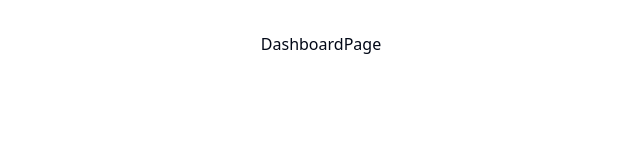
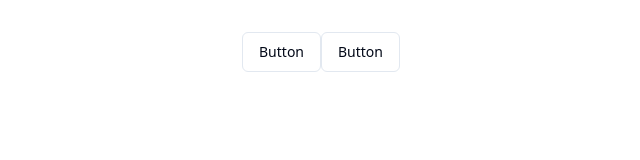
Before and after one commit to pjagbuya/CSSWENG, a React (Vite) app in the folder client/: page / in a window 1280 px wide. Shown: the top 160 px of the page, without its empty margins (319-959 px from the left). Built offline with nearby package versions, Linux system fonts and the light colour scheme.

Commit message:
test: checks if shadcn works in our project

```diff
--- a/client/package.json
+++ b/client/package.json
@@ -10,6 +10,7 @@
     "preview": "vite preview"
   },
   "dependencies": {
+    "@radix-ui/react-slot": "^1.0.2",
     "class-variance-authority": "^0.7.0",
     "clsx": "^2.1.1",
     "lucide-react": "^0.379.0",
--- /dev/null
+++ b/client/src/components/ui/button.jsx
@@ -0,0 +1,47 @@
+import * as React from "react"
+import { Slot } from "@radix-ui/react-slot"
+import { cva } from "class-variance-authority";
+
+import { cn } from "@/lib/utils"
+
+const buttonVariants = cva(
+  "inline-flex items-center justify-center whitespace-nowrap rounded-md text-sm font-medium ring-offset-background transition-colors focus-visible:outline-none focus-visible:ring-2 focus-visible:ring-ring focus-visible:ring-offset-2 disabled:pointer-events-none disabled:opacity-50",
+  {
+    variants: {
+      variant: {
+        default: "bg-primary text-primary-foreground hover:bg-primary/90",
+        destructive:
+          "bg-destructive text-destructive-foreground hover:bg-destructive/90",
+        outline:
+          "border border-input bg-background hover:bg-accent hover:text-accent-foreground",
+        secondary:
+          "bg-secondary text-secondary-foreground hover:bg-secondary/80",
+        ghost: "hover:bg-accent hover:text-accent-foreground",
+        link: "text-primary underline-offset-4 hover:underline",
+      },
+      size: {
+        default: "h-10 px-4 py-2",
+        sm: "h-9 rounded-md px-3",
+        lg: "h-11 rounded-md px-8",
+        icon: "h-10 w-10",
+      },
+    },
+    defaultVariants: {
+      variant: "default",
+      size: "default",
+    },
+  }
+)
+
+const Button = React.forwardRef(({ className, variant, size, asChild = false, ...props }, ref) => {
+  const Comp = asChild ? Slot : "button"
+  return (
+    (<Comp
+      className={cn(buttonVariants({ variant, size, className }))}
+      ref={ref}
+      {...props} />)
+  );
+})
+Button.displayName = "Button"
+
+export { Button, buttonVariants }
--- a/client/src/pages/DashboardPage.jsx
+++ b/client/src/pages/DashboardPage.jsx
@@ -1,8 +1,12 @@
 import React from 'react'
+import { Button } from "@/components/ui/button"
 
 const DashboardPage = () => {
   return (
-    <div>DashboardPage</div>
+    <div>
+      <Button variant="outline">Button</Button>
+      <Button variant="outline">Button</Button>
+    </div>
   )
 }
 
```
Also changed, not shown: 1 other file (tests, documents, lock files or other folders).
